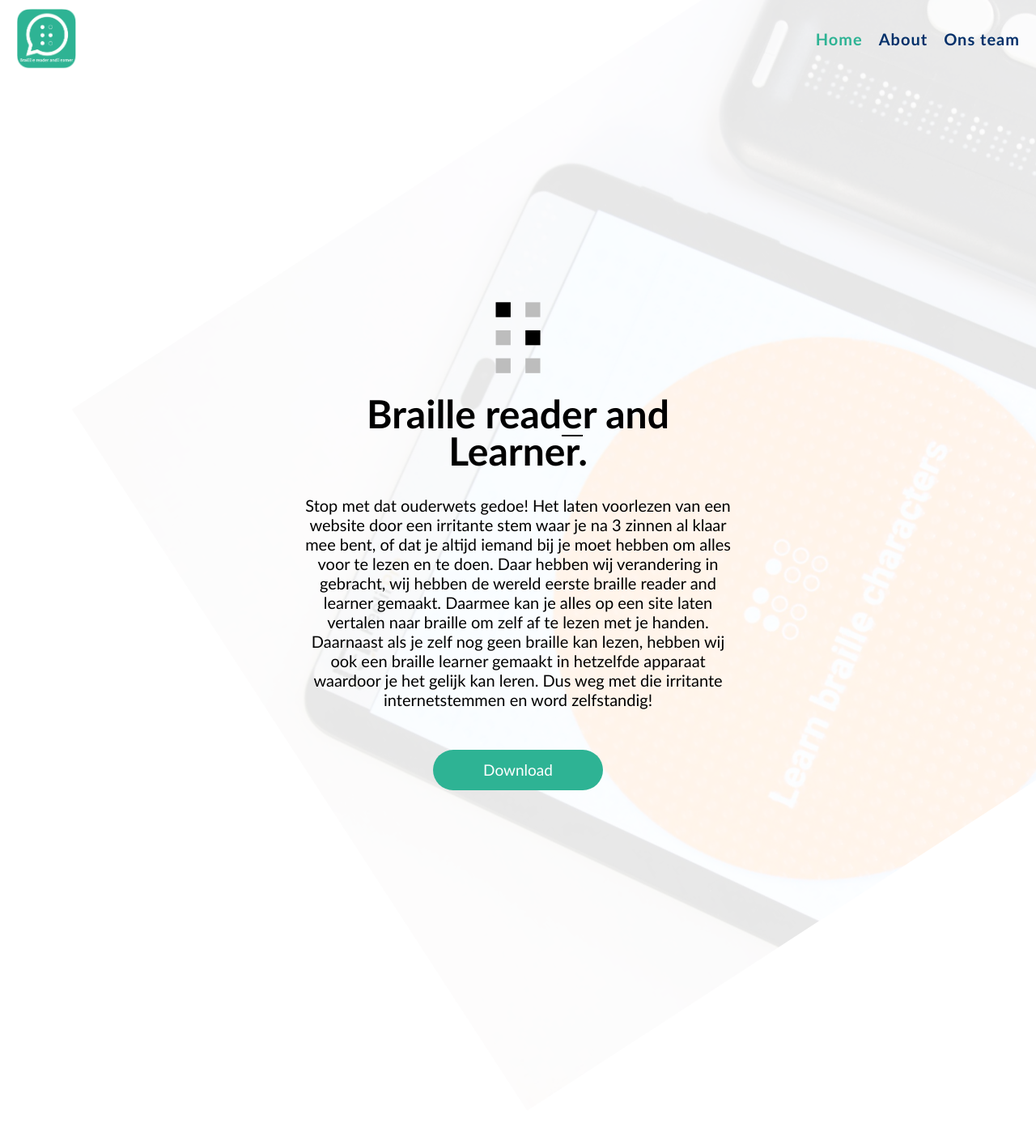
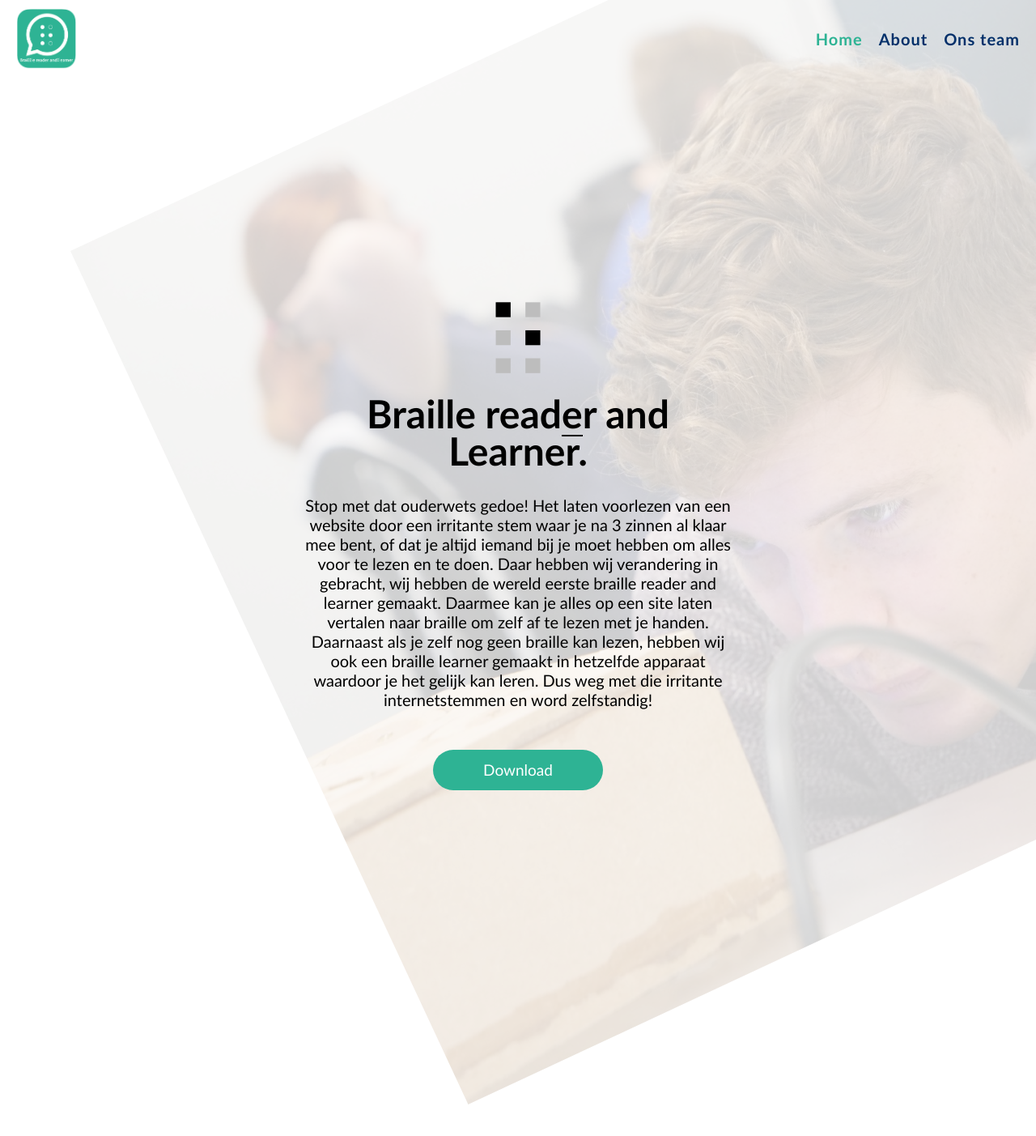
Before and after one commit to Cheff-Jeff/BrailleReaderAndLearner, a PHP site: page / in a window 1280 px wide. Shown: the top 1403 px of the page at 81% size. Run offline with PHP 8.4, Linux system fonts and the light colour scheme.

Commit message:
final update website

```diff
--- a/about.html
+++ b/about.html
@@ -46,8 +46,8 @@
         </p>
     </div>
     <div class="video_container">
-      <video class="video" controls>
-        <source src="./src/img/Sheep-57647.mp4" type="video/mp4">
+      <video class="video" controls autoplay muted>
+        <source src="./src/img/Demo.mp4" type="video/mp4">
       Your browser does not support the video tag.
       </video>
     </div>
--- a/home.html
+++ b/home.html
@@ -47,7 +47,7 @@
       </div>
     </div>
     <div class="background">
-      <img src="/src/img/background.jpg" alt="background">
+      <img src="/src/img/background.jpeg" alt="background">
     </div>
   </main>
   <script type="module" src="./src/js/script.js"></script>
--- a/src/css/style.css
+++ b/src/css/style.css
@@ -176,11 +176,11 @@ main{
 .background{
   width: 1550px;
   position: absolute;
-  top: 0;
-  right: -515px;
-  transform: rotate(327deg);
+  top: -72px;
+  right: -530px;
+  transform: rotate(335deg);
   z-index: -2;
-  opacity: 0.1;
+  opacity: 0.2;
 }
 
 @media only screen and (max-width: 1100px)
```
Also changed, not shown: src/img/background.jpeg (added), src/img/background.jpg (deleted), src/img/poster.jpeg (added), 1 other file.
